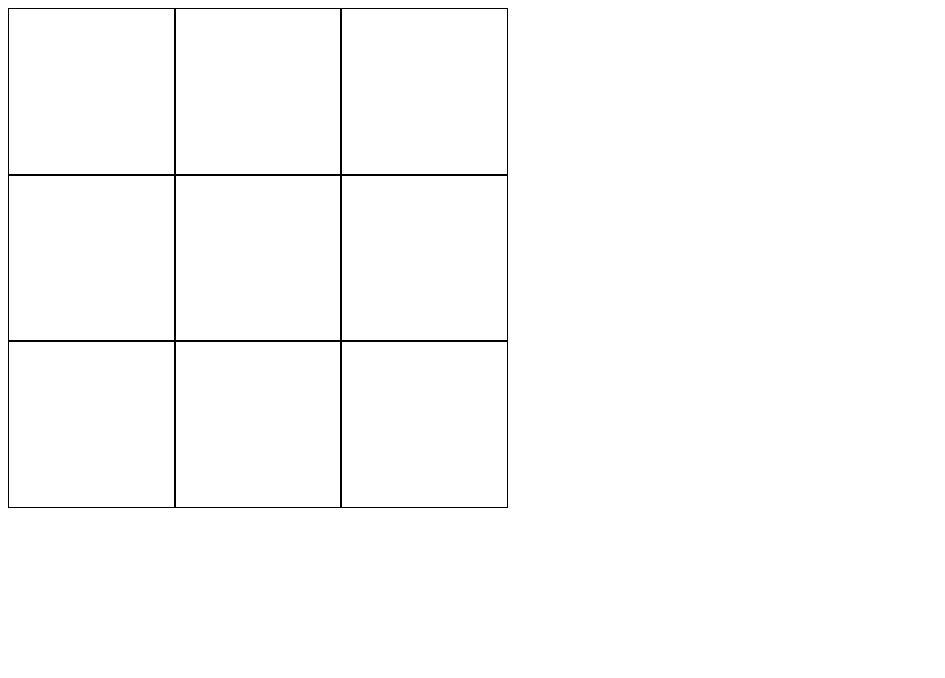
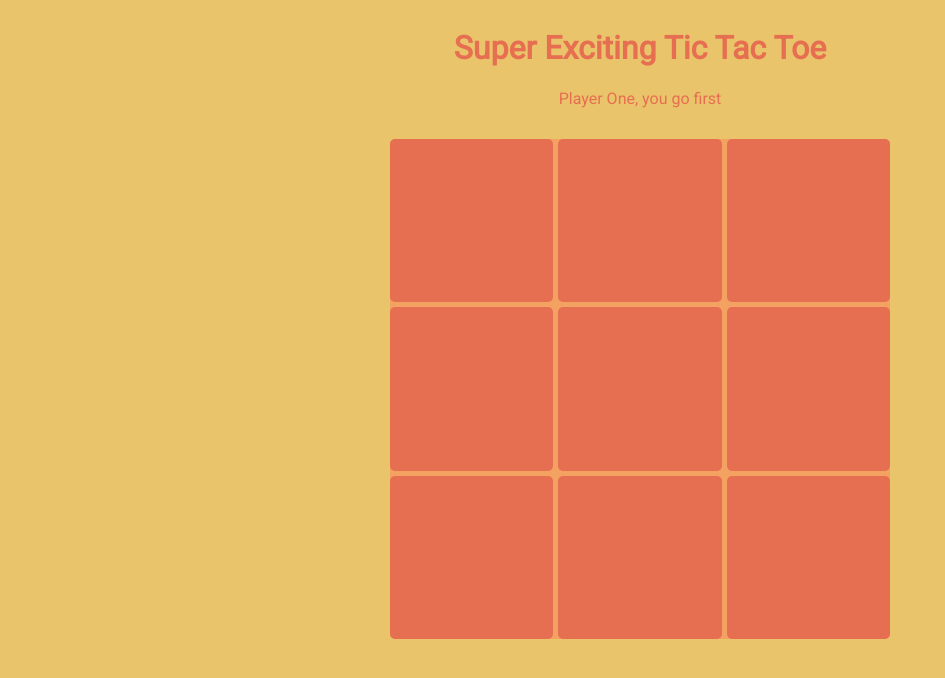
Before and after one commit to JuniorJr4/Tic-Tac-Toe, a plain HTML site: page index.html in a window 1280 px wide. Shown: the whole page, without its empty margins (0-945 px from the left). Drawn offline with Linux system fonts and the light colour scheme.

Commit message:
add styles adn fixed tie game

```diff
--- a/index.html
+++ b/index.html
@@ -1,15 +1,27 @@
 <!DOCTYPE html>
 <html lang="en">
   <head>
-    <meta charset="UTF-8">
-    <meta http-equiv="X-UA-Compatible" content="IE=edge">
-    <meta name="viewport" content="width=device-width, initial-scale=1.0">
+    <meta charset="UTF-8" />
+    <meta http-equiv="X-UA-Compatible" content="IE=edge" />
+    <meta name="viewport" content="width=device-width, initial-scale=1.0" />
     <link rel="stylesheet" href="styles.css" />
+    <link
+      href="https://fonts.googleapis.com/css?family=Roboto"
+      rel="stylesheet"
+    />
     <title>Tic-Tac-Toe</title>
   </head>
   <body>
+    <div class="title">
+      <h1>Super Exciting Tic Tac Toe</h1>
+    </div>
+    <div class="game-info">
+      <div class="info">Player One, you go first</div>
+      <div class="game-over"></div>
+    </div>
+
     <div class="board-grid">
-        <!-- <div class="cell" id="0"></div>
+      <div class="cell" id="0"></div>
       <div class="cell" id="1"></div>
       <div class="cell" id="2"></div>
       <div class="cell" id="3"></div>
@@ -17,9 +29,9 @@
       <div class="cell" id="5"></div>
       <div class="cell" id="6"></div>
       <div class="cell" id="7"></div>
-        <div class="cell" id="8"></div> -->
+      <div class="cell" id="8"></div>
     </div>
-    <div class="game-over"></div>
+
 
     <script src="script.js"></script>
   </body>
--- a/script.js
+++ b/script.js
@@ -1,3 +1,7 @@
+const boardGrid = document.querySelector(".board-grid");
+const gameInfo = document.querySelector('.info');
+
+
 const makePlayer = (player, piece, turn, winner) => {
   return { player, piece, turn, winner };
 };
@@ -8,15 +12,6 @@ const gameBoard = (() => {
   for (let i = 0; i < 9; i++) {
     board.push("");
   }
-
-  let boardGrid = document.querySelector(".board-grid");
-
-  board.forEach((square, index) => {
-    const cell = document.createElement("div");
-    cell.className = "cell";
-    cell.textContent = square;
-    boardGrid.appendChild(cell);
-  });
 
   // ADD EVENT LISTENER FOR EACH CELL
   const boardCells = document.querySelectorAll(".cell");
@@ -29,6 +24,7 @@ const gameBoard = (() => {
           (gameEngine.player1.turn = false),
           (gameEngine.computerPlayer.turn = true),
           gameEngine.checkForWinner(),
+          (gameInfo.textContent = 'Robot it is your turn'),
           console.log(board))
         : ((square.textContent = gameEngine.computerPlayer.piece),
           (square.style.pointerEvents = "none"),
@@ -36,6 +32,7 @@ const gameBoard = (() => {
           (gameEngine.player1.turn = true),
           (gameEngine.computerPlayer.turn = false),
           gameEngine.checkForWinner(),
+          (gameInfo.textContent = "Player One's turn"),
           console.log(board));
     });
   });
@@ -46,10 +43,9 @@ const gameBoard = (() => {
 })();
 
 const gameEngine = (() => {
-  const player1 = makePlayer("Name", "X", false, false);
+  const player1 = makePlayer('Player1', "X", false, false);
   const computerPlayer = makePlayer("Robot", "O", true, false);
 
-  var thereIsAWinner;
   const weHaveAWinner = [
     [0, 1, 2],
     [3, 4, 5],
@@ -61,41 +57,39 @@ const gameEngine = (() => {
     [2, 4, 6],
   ];
 
-  const gameOver = () => {
+  const gameOver = (whoWon) => {
     const gameOverMsg = document.querySelector(".game-over");
-    if (player1.winner) {
+    if (whoWon === 'player') {
       gameOverMsg.textContent = `${player1.player} wins!`;
-    } else if (computerPlayer) {
+    } else if (whoWon === 'computer') {
       gameOverMsg.textContent = `${computerPlayer.player} wins!`;
+    } else {
+      gameOverMsg.textContent =  'Game ended as a draw'
     }
   };
 
-  // const checkForTie = () => {
-  //   var tie = gameBoard.includes('');
-  //   if (gameBoard.board)
-  // }
   const checkForWinner = () => {
     var tie = gameBoard.board.includes("");
+    var winner;
     weHaveAWinner.forEach((row) => {
       if (
         gameBoard.board[row[0]] === gameBoard.board[row[1]] &&
         gameBoard.board[row[1]] === gameBoard.board[row[2]] &&
         gameBoard.board[row[2]] === player1.piece
       ) {
-        thereIsAWinner = true;
-        player1.winner = true;
-        gameOver();
+        gameOver('player');
         console.log("Xwins");
-        return true;
+        winner = true;
       } else if (
         gameBoard.board[row[0]] === gameBoard.board[row[1]] &&
         gameBoard.board[row[1]] === gameBoard.board[row[2]] &&
         gameBoard.board[row[2]] === computerPlayer.piece
       ) {
-        computerPlayer.winner = true;
         console.log("Owins");
-        gameOver();
-        return true;
+        gameOver('computer');
+        winner = true;
+      } else if (!tie && !winner) {
+        gameOver('tied');
       }
     });
   };
--- a/styles.css
+++ b/styles.css
@@ -1,3 +1,21 @@
+:root {
+  --cool-purple: #264653;
+  --cool-green: #2a9d8f;
+  --cool-tan: #e9c46a;
+  --cool-orange: #f4a261;
+  --cool-red: #e76f51;
+  font-family: "Roboto";
+}
+
+body {
+  display: flex;
+  flex-direction: column;
+  align-items: center;
+  justify-content: center;
+  background-color: var(--cool-tan);
+  color:  var(--cool-red)
+}
+
 .grid-container {
   width: 500px;
   height: 500px;
@@ -5,12 +23,28 @@
 
 .board-grid {
   display: grid;
+  gap: 5px;
   width: 500px;
   height: 500px;
   grid-template-columns: 1fr 1fr 1fr;
   grid-template-rows: 1fr 1fr 1fr;
+  background-color: var(--cool-orange);
+  border-radius: 5px;
 }
 
 .cell {
-    border: 1px solid black;
+  display: flex;
+  justify-content: center;
+  align-items: center;
+  border-radius: 5px;
+
+  background-color: var(--cool-red);
+  color: var(--cool-purple);
+  font-size: 6rem;
+  font-weight: 900;
+
 }
+
+.game-info {
+  height: 50px;
+}
```
Lines whose indentation alone changed are shown as unchanged.
